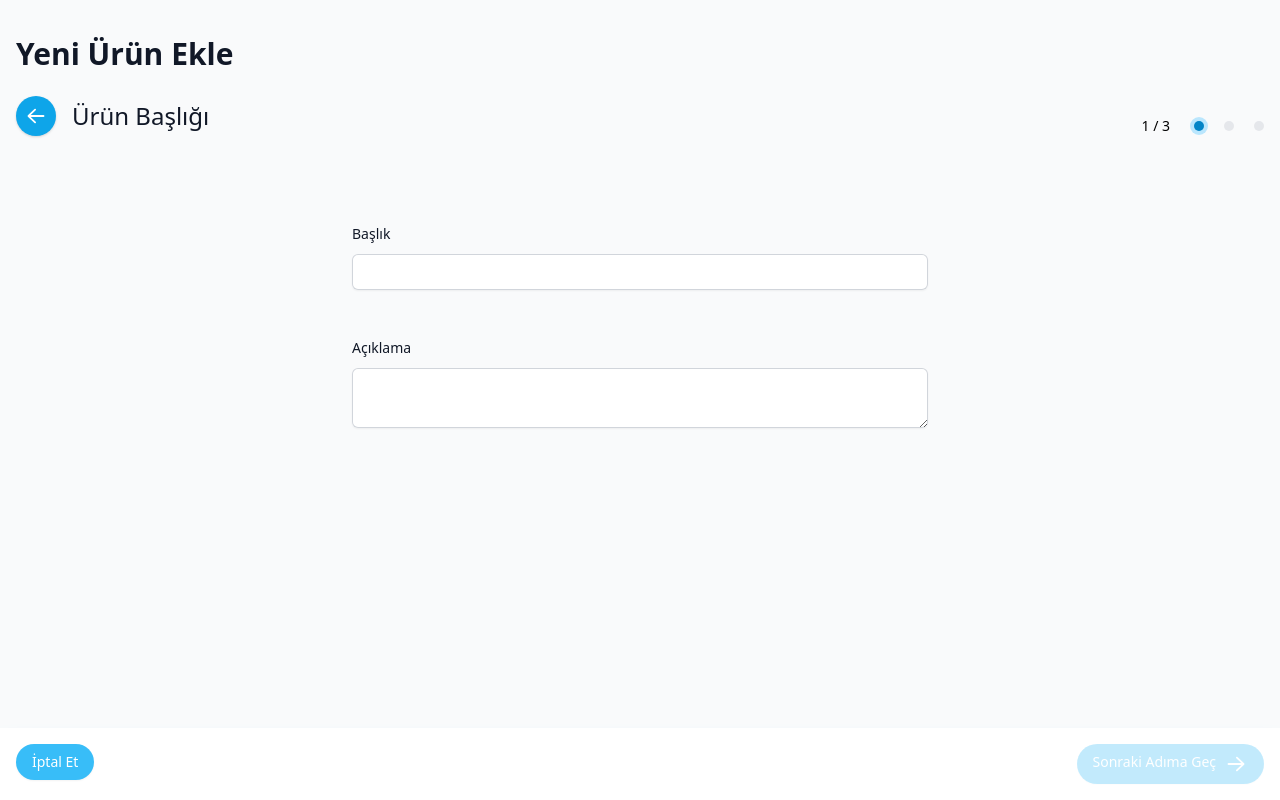
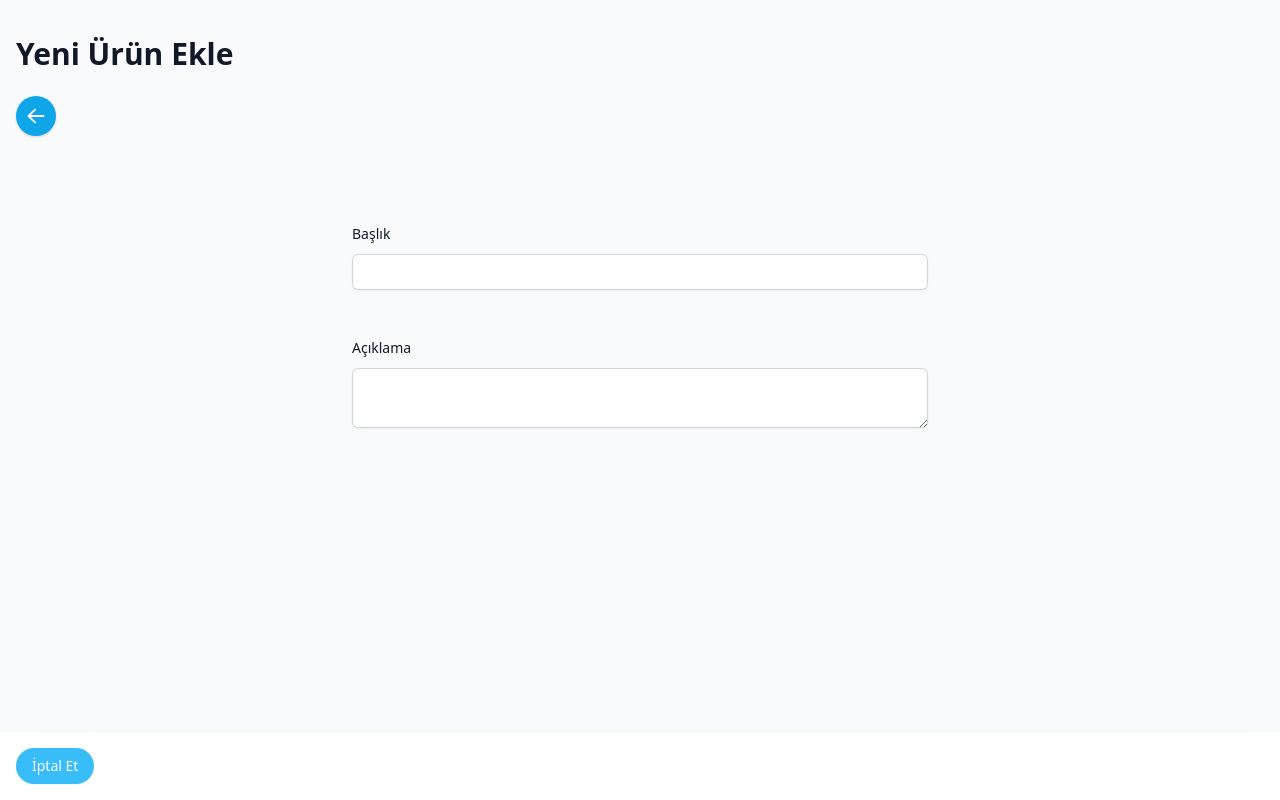
Before and after one commit to umittahmett/service-tracking-front-end-vue, a Vue app: page /add_product/product_head in a window 1280 px wide. Built offline with nearby package versions, Linux system fonts and the light colour scheme; no server answers.

Commit message:
Change trigger of AddProduct layout

```diff
--- a/src/layouts/AddProduct.vue
+++ b/src/layouts/AddProduct.vue
@@ -99,8 +99,11 @@ export default {
       });
     },
   },
-  mounted() {
-    this.store = createWizardStore();
+  mounted() {},
+  beforeRouteEnter(to, from, next) {
+    next((vm) => {
+      vm.store = createWizardStore();
+    });
   },
 };
 </script>
```
